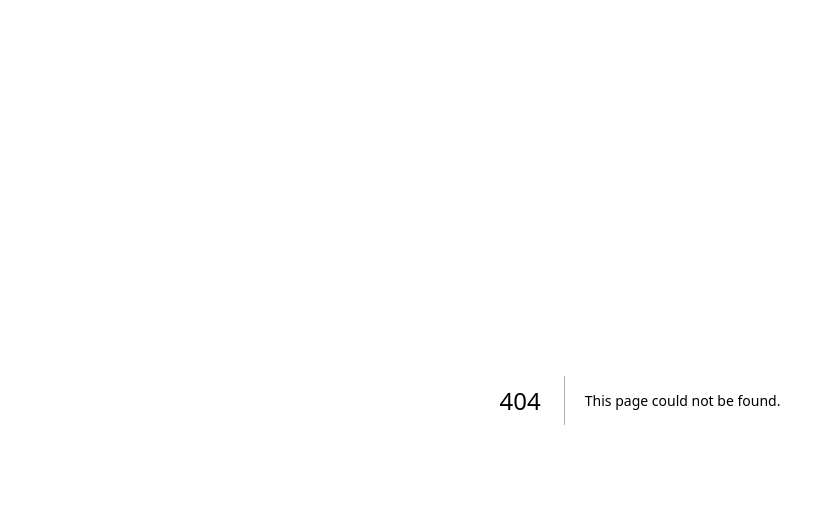
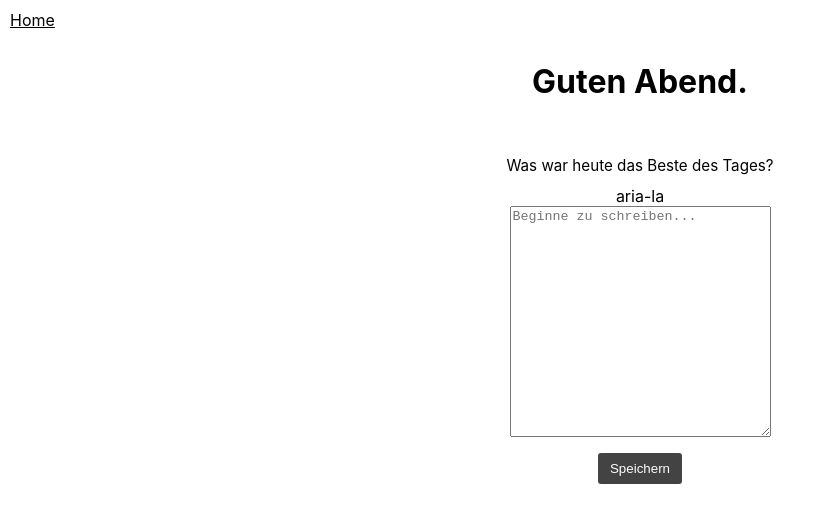
Before and after one commit to marialitwa/capstone-project, a Next.js app: page /evening in a window 1280 px wide. Before the commit this address had no page. Shown: the top 522 px of the page, without its empty margins (0-833 px from the left). Built offline with nearby package versions, Linux system fonts and the light colour scheme.

Commit message:
Update morning and evening pages. Update basic styles

```diff
--- a/components/QuestionForm.js
+++ b/components/QuestionForm.js
@@ -16,9 +16,9 @@ export default function QuestionForm({ onAddEntry }) {
 
   return (
     <Form onSubmit={handleSubmit}>
-      <StyledQuestion htmlFor="answer">
-        Worauf freust du dich heute?
-      </StyledQuestion>
+      aria-la
+      <label htmlFor="answer" aria-labelledby="Frage am Morgen"></label>
+      <label htmlFor="answer" aria-labelledby="Frage am Abend"></label>
       <textarea
         id="answer"
         name="answer"
@@ -39,9 +39,9 @@ const Form = styled.form`
   align-items: center;
 `;
 
-const StyledQuestion = styled.label`
-  margin: 1rem;
-`;
+// const StyledQuestion = styled.label`
+//   margin: 1rem;
+// `;
 
 const StyledSubmitButton = styled.button`
   margin: 1rem;
--- a/pages/form-evening.js
+++ b/pages/evening.js
@@ -7,8 +7,11 @@ export default function EveningForm({ eveningAnswers, onAddEveningAnswer }) {
     <>
       <StyledLink href="/">Home</StyledLink>
       <Heading>Guten Abend.</Heading>
+      {/* aria-labelled Verknüpfung aus QuestionForm mit id hie richtig!?? */}
+      <StyledQuestion id="Frage am Abend">
+        Was war heute das Beste des Tages?
+      </StyledQuestion>
       <QuestionForm onAddEntry={onAddEveningAnswer} />
-
       <ul>
         {eveningAnswers.map((eveningAnswer) => (
           <AnswerListItems key={eveningAnswer.id}>
@@ -23,12 +26,14 @@ export default function EveningForm({ eveningAnswers, onAddEveningAnswer }) {
 const Heading = styled.h1`
   text-align: center;
   margin: 2rem;
+  margin-bottom: 55px;
 `;
 
 const AnswerListItems = styled.li`
   list-style: none;
   margin: 20px;
   max-width: 250px;
+  font-size: 0.95rem;
 `;
 
 const StyledLink = styled.a`
@@ -36,3 +41,10 @@ const StyledLink = styled.a`
   margin: 10px;
   color: black;
 `;
+
+const StyledQuestion = styled.p`
+  display: flex;
+  justify-content: center;
+  margin: 0.7rem;
+  font-size: 0.95rem;
+`;
```
Also changed, not shown: pages/index.js (+4 -5 lines), pages/morning.js (renamed from pages/form-morning.js, +12 -0 lines).
